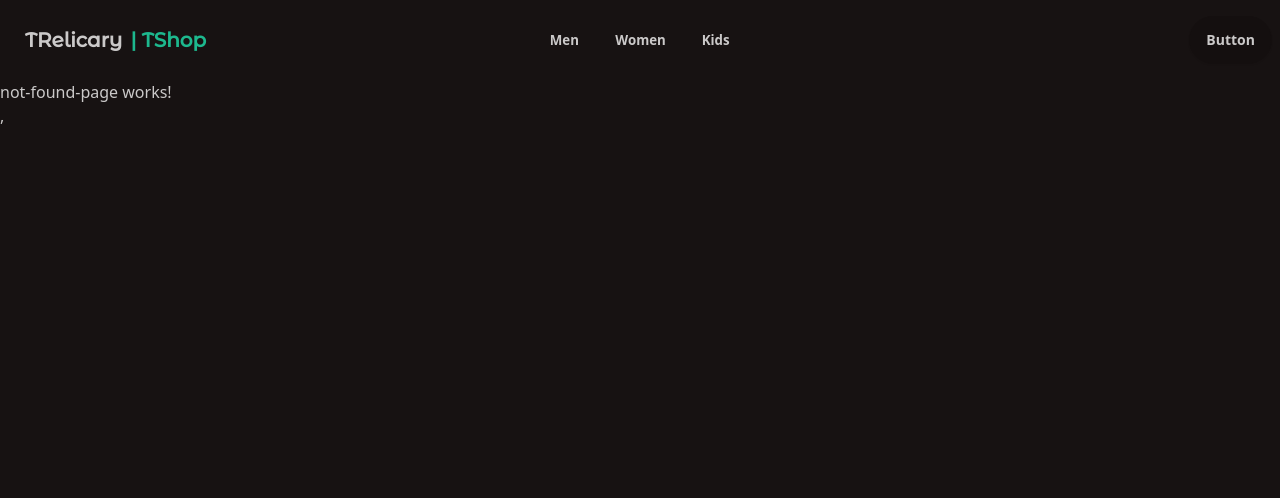
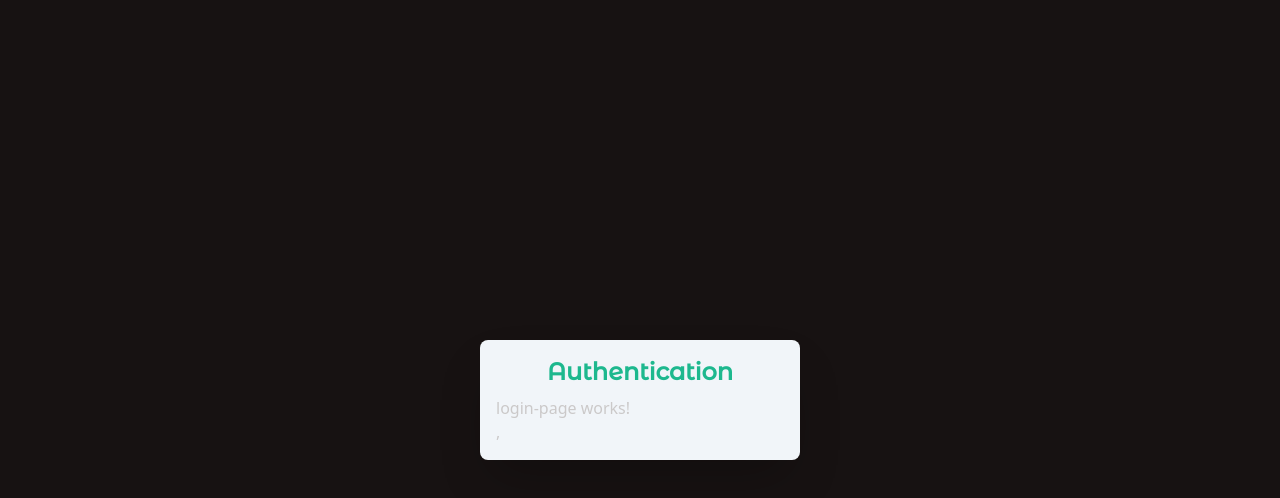
Before and after one commit to relicary/relicary-shop, an Angular app: page /auth/login in a window 1280 px wide. Shown: the top 498 px of the page. Built offline with nearby package versions, Linux system fonts and the light colour scheme.

Commit message:
Added Login/Register structure

```diff
--- a/src/app/app.routes.ts
+++ b/src/app/app.routes.ts
@@ -1,6 +1,10 @@
 import { Routes } from '@angular/router';
 
 export const routes: Routes = [
+  {
+    path: 'auth',
+    loadChildren: () => import('./auth/auth.routes'),
+  },
   {
     path: '',
     loadChildren: () => import('./store-front/store-front.routes'),
--- /dev/null
+++ b/src/app/auth/auth.routes.ts
@@ -0,0 +1,27 @@
+import { Routes } from '@angular/router';
+import { AuthLayoutComponent } from './layouts/auth-layout/auth-layout.component';
+import { LoginPageComponent } from './pages/login-page/login-page.component';
+import { RegisterPageComponent } from './pages/register-page/register-page.component';
+
+export const authRoutes: Routes = [
+  {
+    path: '',
+    component: AuthLayoutComponent,
+    children: [
+      {
+        path: 'login',
+        component: LoginPageComponent,
+      },
+      {
+        path: 'register',
+        component: RegisterPageComponent,
+      },
+      {
+        path: '**',
+        redirectTo: 'login',
+      },
+    ],
+  },
+];
+
+export default authRoutes;
--- a/src/app/auth/layouts/auth-layout/auth-layout.component.html
+++ b/src/app/auth/layouts/auth-layout/auth-layout.component.html
@@ -3,7 +3,7 @@
     <h1
       class="text-2xl font-montserrat font-bold text-secondary text-center mb-2"
     >
-      Authenmtication
+      Authentication
     </h1>
     <router-outlet />
   </div>
--- /dev/null
+++ b/src/app/auth/pages/login-page/login-page.component.css
@@ -0,0 +1,3 @@
+:host {
+  display: block;
+}
--- /dev/null
+++ b/src/app/auth/pages/login-page/login-page.component.html
@@ -0,0 +1 @@
+<p>login-page works!</p>,
--- /dev/null
+++ b/src/app/auth/pages/register-page/register-page.component.css
@@ -0,0 +1,3 @@
+:host {
+  display: block;
+}
--- /dev/null
+++ b/src/app/auth/pages/register-page/register-page.component.html
@@ -0,0 +1 @@
+<p>register-page works!</p>,
```
Also changed, not shown: src/app/auth/pages/login-page/login-page.component.ts (added, +9 -0 lines), src/app/auth/pages/register-page/register-page.component.ts (added, +9 -0 lines).
